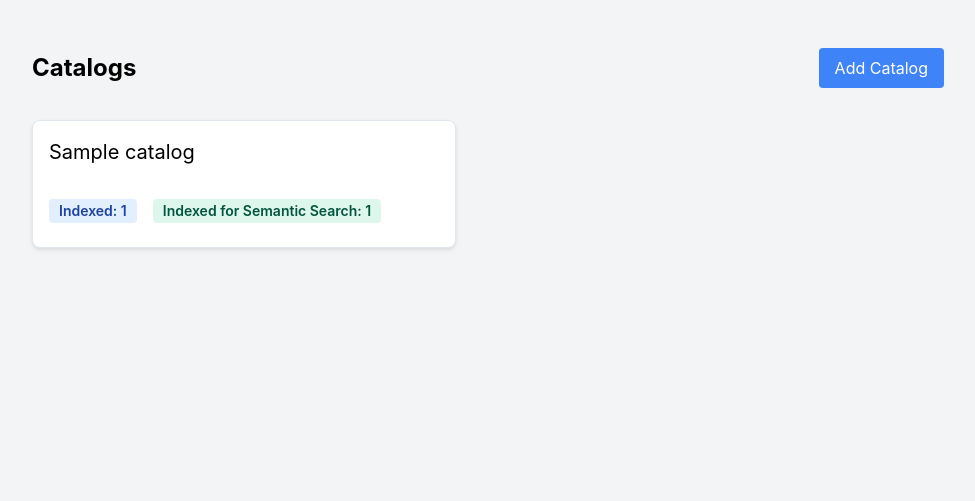
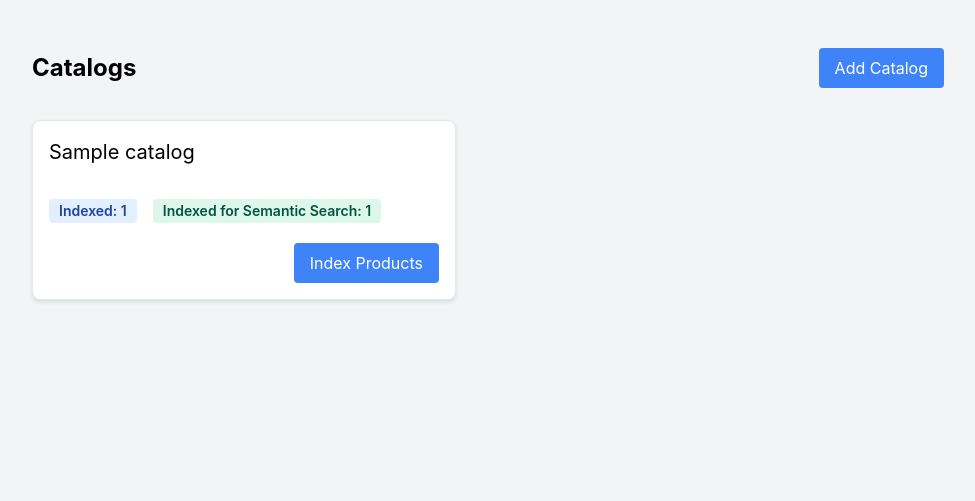
Before and after one commit to saivarunk/ondc-catalog-ingestion, a FastAPI app: template app/templates/landing.html in a window 1280 px wide. Shown: the top 501 px of the page, without its empty margins (288-1263 px from the left). Run offline with FastAPI, Linux system fonts and the light colour scheme; the template is opened without the code that fills it: most values are stand-ins (such as "Sample title", 1, 10 or a date in 2020); parts of the project's set-up code (start-up, migrations or seed data) failed here and were passed over; some libraries are stand-ins or nearby versions.

Commit message:
- Updated landing page

```diff
--- a/app/templates/landing.html
+++ b/app/templates/landing.html
@@ -22,6 +22,11 @@
                             Indexed for Semantic Search: {{ catalog['doc_count'][1] }}
                         </span>
                     </div>
+                <div class="flex justify-end mt-5">
+                    <a href="/index-catalog/{{ catalog['_id'] }}" class="bg-blue-500 text-white px-4 py-2 rounded hover:bg-blue-600">
+                        Index Products
+                    </a>
+                </div>
                 </div>
                 {% endfor %}
             </div>
```
